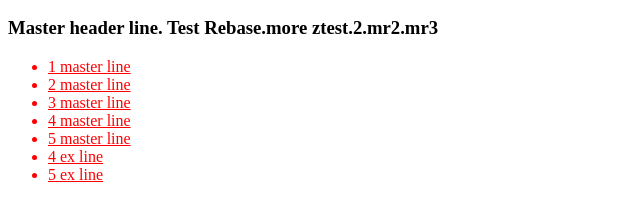
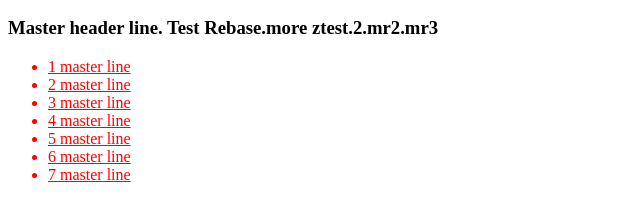
Before and after one commit to Ollyagr/WEBIDE, a website: page webapp/index.html in a window 1280 px wide. Shown: the part 182-400 px from the top of the page, 0-640 px from the left. Drawn offline with Linux system fonts and the light colour scheme.

Commit message:
adapt master list

```diff
--- a/webapp/css/style.css
+++ b/webapp/css/style.css
@@ -13,7 +13,8 @@
  p {
      font-size: 30px;
  }
- li {
+
+ .li {
      color: red;
      font: Arial;
      text-decoration: underline;
--- a/webapp/index.html
+++ b/webapp/index.html
@@ -13,14 +13,14 @@
 
 
     <h3>Master header line. Test Rebase.more ztest.2.mr2.mr3</h3>
-    <ul>
+    <ul id = "ulID"  class="li">
     	<li> 1 master line</li>
        <li> 2 master line</li>
         <li> 3 master line</li>
        <li> 4 master line</li>
        <li> 5 master line</li>
-        <li> 4 ex line</li>
-       <li>5 ex  line</li>
+        <li>6 master line</li>
+       <li>7 master line</li>
     </ul>
 
 
```
